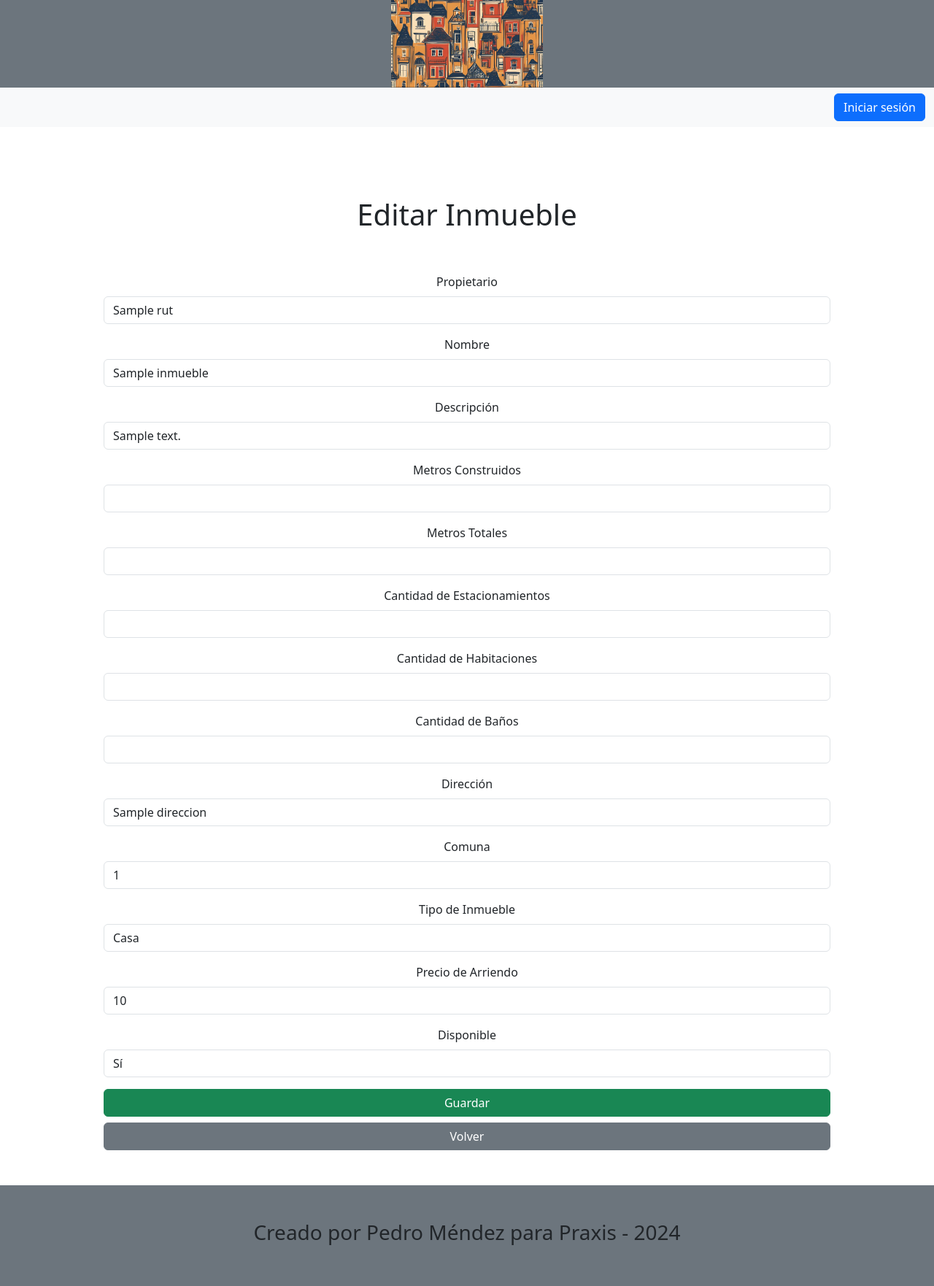
After one commit to MendezPedro/prueba7, a Django app: template m7_python/templates/editar_inmueble.html in a window 1280 px wide. The commit adds this page. Shown: the whole page at 73% size. Run offline with Django 5.2, Linux system fonts and the light colour scheme; the template is opened without the code that fills it: most values are stand-ins (such as "Sample title", 1, 10 or a date in 2020); data that the repository does not hold is empty.

Commit message:
end hito 4

```diff
--- /dev/null
+++ b/m7_python/templates/editar_inmueble.html
@@ -0,0 +1,78 @@
+{% extends 'base.html' %}
+
+{% block content %}
+    <div class="container">
+        <h1 class="py-5 text-center">Editar Inmueble</h1>
+        <div class="row">
+            <div class="">
+                <form action="" method="post" class="px-5 text-center">
+                    {% csrf_token %}
+                    <input type="text" name="id" value="{{ inmueble.id }}" hidden>
+
+                    <div class="mb-3">
+                        <label for="propietario" class="form-label">Propietario</label>
+                        <input type="text" class="form-control" id="propietario" name="propietario" value="{{ inmueble.propietario.rut }}" required>
+                    </div>
+                    <div class="mb-3">
+                        <label for="nombre" class="form-label">Nombre</label>
+                        <input type="text" class="form-control" id="nombre" name="nombre" value="{{ inmueble.nombre }}" required>
+                    </div>
+                    <div class="mb-3">
+                        <label for="descripcion" class="form-label">Descripción</label>
+                        <input class="form-control" id="descripcion" name="descripcion" value="{{ inmueble.descripcion }}" required></input>
+                    </div>
+
+                    <div class="mb-3">
+                        <label for="m2_construidos" class="form-label">Metros Construidos</label>
+                        <input type="number" step="0.01" class="form-control" id="m2_construidos" name="m2_construidos" value="{{ inmueble.m2_construidos }}" required>
+                    </div>
+                    <div class="mb-3">
+                        <label for="m2_totales" class="form-label">Metros Totales</label>
+                        <input type="number" step="0.01" class="form-control" id="m2_totales" name="m2_totales" value="{{ inmueble.m2_totales }}" required>
+                    </div>
+                    <div class="mb-3">
+                        <label for="cantidad_estacionamientos" class="form-label">Cantidad de Estacionamientos</label>
+                        <input type="number" class="form-control" id="cantidad_estacionamientos" name="cantidad_estacionamientos" value="{{ inmueble.cantidad_estacionamientos }}" required>
+                    </div>
+                    <div class="mb-3">
+                        <label for="cantidad_habitaciones" class="form-label">Cantidad de Habitaciones</label>
+                        <input type="number" class="form-control" id="cantidad_habitaciones" name="cantidad_habitaciones" value="{{ inmueble.cantidad_habitaciones }}" required>
+                    </div>
+                    <div class="mb-3">
+                        <label for="cantidad_banos" class="form-label">Cantidad de Baños</label>
+                        <input type="number" class="form-control" id="cantidad_banos" name="cantidad_banos" value="{{ inmueble.cantidad_banos }}" required>
+                    </div>
+                    <div class="mb-3">
+                        <label for="direccion" class="form-label">Dirección</label>
+                        <input type="text" class="form-control" id="direccion" name="direccion" value="{{ inmueble.direccion }}" required>
+                    </div>
+                    <div class="mb-3">
+                        <label for="comuna" class="form-label">Comuna</label>
+                        <input type="text" class="form-control" id="comuna" name="comuna" value="{{ inmueble.comuna.id }}" required>
+                    </div>
+                    <div class="mb-3">
+                        <label for="tipo_inmueble" class="form-label">Tipo de Inmueble</label>
+                        <select class="form-control" id="tipo_inmueble" name="tipo_inmueble" required>
+                            <option value="casa">Casa</option>
+                            <option value="departamento">Departamento</option>
+                            <option value="parcela">Parcela</option>
+                        </select>
+                    </div>
+                    <div class="mb-3">
+                        <label for="precio_arriendo" class="form-label">Precio de Arriendo</label>
+                        <input type="number" class="form-control" id="precio_arriendo" name="precio_arriendo" value="{{ inmueble.precio_arriendo }}" required>
+                    </div>
+                    <div class="mb-3">
+                        <label for="disponible" class="form-label">Disponible</label>
+                        <select class="form-control" id="disponible" name="disponible" required>
+                            <option value="True">Sí</option>
+                            <option value="False">No</option>
+                        </select>
+                    </div>
+                    <button type="submit" class="btn btn-success col-12">Guardar</button>
+                    <a href="{% url 'crear_inmueble' %}" class="btn btn-secondary col-12 mt-2">Volver</a>
+                </form>
+            </div>
+        </div>
+    </div>
+    {% endblock %}
--- a/m7_python/templates/includes/navbar.html
+++ b/m7_python/templates/includes/navbar.html
@@ -5,20 +5,24 @@
       </button>
       <div class="collapse navbar-collapse" id="navbarSupportedContent">
         <ul class="navbar-nav me-auto mb-2 mb-lg-0">
-          <li class="nav-item">
-            <a class="nav-link active" aria-current="page" href="/">Inicio</a>
-          </li>
+
           {% if user.is_authenticated %}
           <li class="nav-item">
-            <a class="nav-link" href="/crear_inmueble">Inmuebles</a>
+            <a class="nav-link" href="/perfil">Perfil</a>
+          </li>
+          <li class="nav-item">
+            <a class="nav-link" href="/inmueble_comuna">Oferta disponible</a>
           </li>
 
           <li class="nav-item">
-            <a class="nav-link" href="/inmueble_comuna">Oferta disponible</a>
-          </li>
-          <li class="nav-item">
             <a class="nav-link" href="/listar">Listar</a>
           </li>
+          <li class="px-3"></li>
+          {% if user.usuario.tipo_usuario == 'arrendador' %}
+          <li class="nav-item">
+            <a class="nav-link" href="/crear_inmueble">Edicion de Inmuebles</a>
+          </li>
+          {% endif %}
           {% endif %}
         </ul>
         {% if not user.is_authenticated %}
--- a/m7_python/templates/inmueble_comuna.html
+++ b/m7_python/templates/inmueble_comuna.html
@@ -45,7 +45,7 @@
                             <li>Precio: ${{ inmueble.precio_arriendo }}</li>
                             <li>Disponible: {{ inmueble.disponible|yesno:"Sí,No" }}</li>
                         </ul>
-                        <a href="#" class="btn btn-primary">Ver detalles</a>
+                        <a href="{% url 'solicitud_arriendo' inmueble.id %}" class="btn btn-primary">Solicitar</a>
                     </div>
                 </div>
             </div>
```
Also changed, not shown: m7_python/templates/crear_inmueble.html (+13 -4 lines), m7_python/templates/listar.html (+33 -14 lines), m7_python/templates/listar_inmueble.html (deleted, +0 -35 lines), m7_python/views.py (+31 -14 lines).
